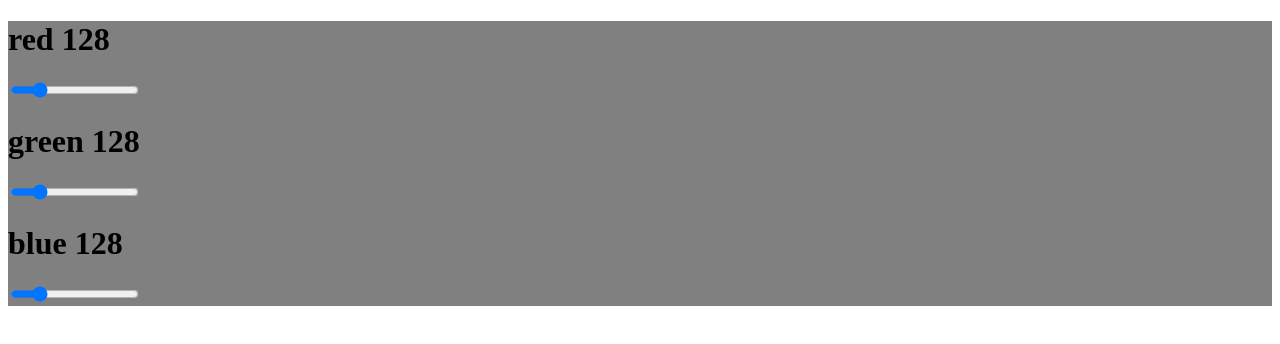
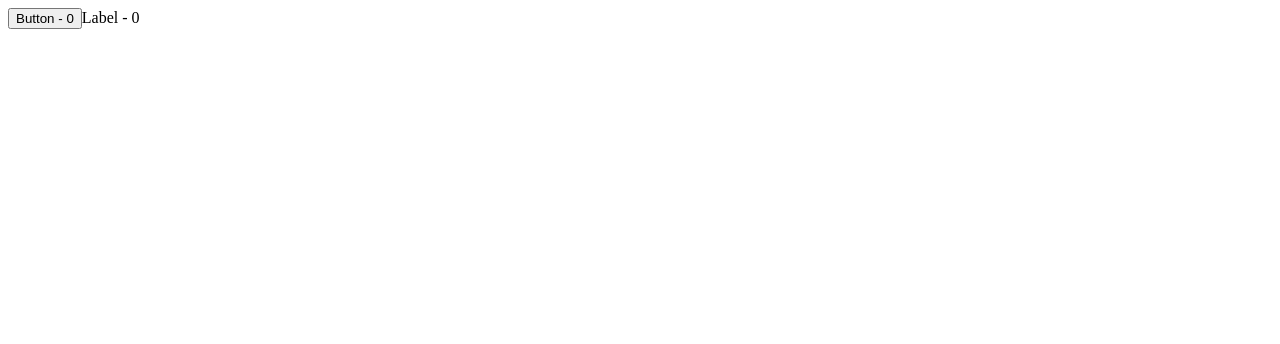
Before and after one commit to jsniezek/lobby, a React app: page / in a window 1280 px wide. Shown: the top 344 px of the page. Built offline with nearby package versions, Linux system fonts and the light colour scheme.

Commit message:
lesson 13

```diff
--- a/index.html
+++ b/index.html
@@ -2,7 +2,7 @@
 <html lang="en">
 <head>
   <meta charset="UTF-8">
-  <title>Setup</title>
+  <title>Testing</title>
 </head>
 <body>
   <div id="app"></div>
--- a/src/App.js
+++ b/src/App.js
@@ -1,56 +1,59 @@
 import React from 'react';
 import ReactDOM from 'react-dom';
-class App extends React.Component {
-  constructor(){
+
+let Mixer = InnerComponent => class extends React.Component {
+  constructor() {
     super();
-    this.state = {
-      red: 128,
-      green: 128,
-      blue: 128,
-      color: "rgb(128,128,128)"
-    };
     this.update = this.update.bind(this);
+    this.state = {val: 0};
   }
-  update(e){
-    let redVal = ReactDOM.findDOMNode(this.refs.red.refs.slide).value;
-    let greenVal = ReactDOM.findDOMNode(this.refs.green.refs.slide).value;
-    let blueVal = ReactDOM.findDOMNode(this.refs.blue.refs.slide).value;
-
-    this.setState({
-      red: redVal,
-      green: greenVal,
-      blue: blueVal,
-      color: this.updateColor()
-    })
+  update() {
+    this.setState({val: this.state.val + 1});
   }
-  render(){
-    return (
-      <div style={{backgroundColor: this.state.color}} >
-        <Slider ref="red" color="red" txt={this.state.red} update={this.update} />
-        <Slider ref="green" color="green" txt={this.state.green} update={this.update} />
-        <Slider ref="blue" color="blue" txt={this.state.blue} update={this.update} />
-    </div>
-    )
+  componentWillMount() {
+    console.log('mounting');
   }
-  updateColor() {
-    return "rgb("+this.state.red+","+this.state.green+","+this.state.blue+")";
+  componentDidMount() {
+    console.log('mounting');
+    // console.log(ReactDOM.findDOMNode(this));
+    // this.inc = setInterval(this.update,500);
+  }
+  render() {
+    return <InnerComponent
+      update={this.update}
+      {...this.state}
+      {...this.props} />
   }
 }
 
-class Slider extends React.Component {
+const Button = (props) => <button
+                            onClick={props.update}>
+                            {props.txt} - {props.val}
+                          </button>
+
+const Label = (props) => <label
+                            onMouseMove={props.update}>
+                            {props.txt} - {props.val}
+                          </label>
+
+let ButtonMixed = Mixer(Button)
+let LabelMixed = Mixer(Label)
+
+
+class App extends React.Component {
   render() {
     return (
       <div>
-        <h1>{this.props.color} {this.props.txt}</h1>
-        <input ref="slide" type="range" min="0" max="255" onChange={this.props.update} />
-       </div>
-    );
+          <ButtonMixed txt="Button" />
+          <LabelMixed txt="Label" />
+      </div>
+    )
   }
 }
+
+export default App
 
 ReactDOM.render(
   <App txt=''/>,
    document.getElementById('app')
  );
-
-export default App
```
Also changed, not shown: 1 other file (tests, documents, lock files or other folders).
